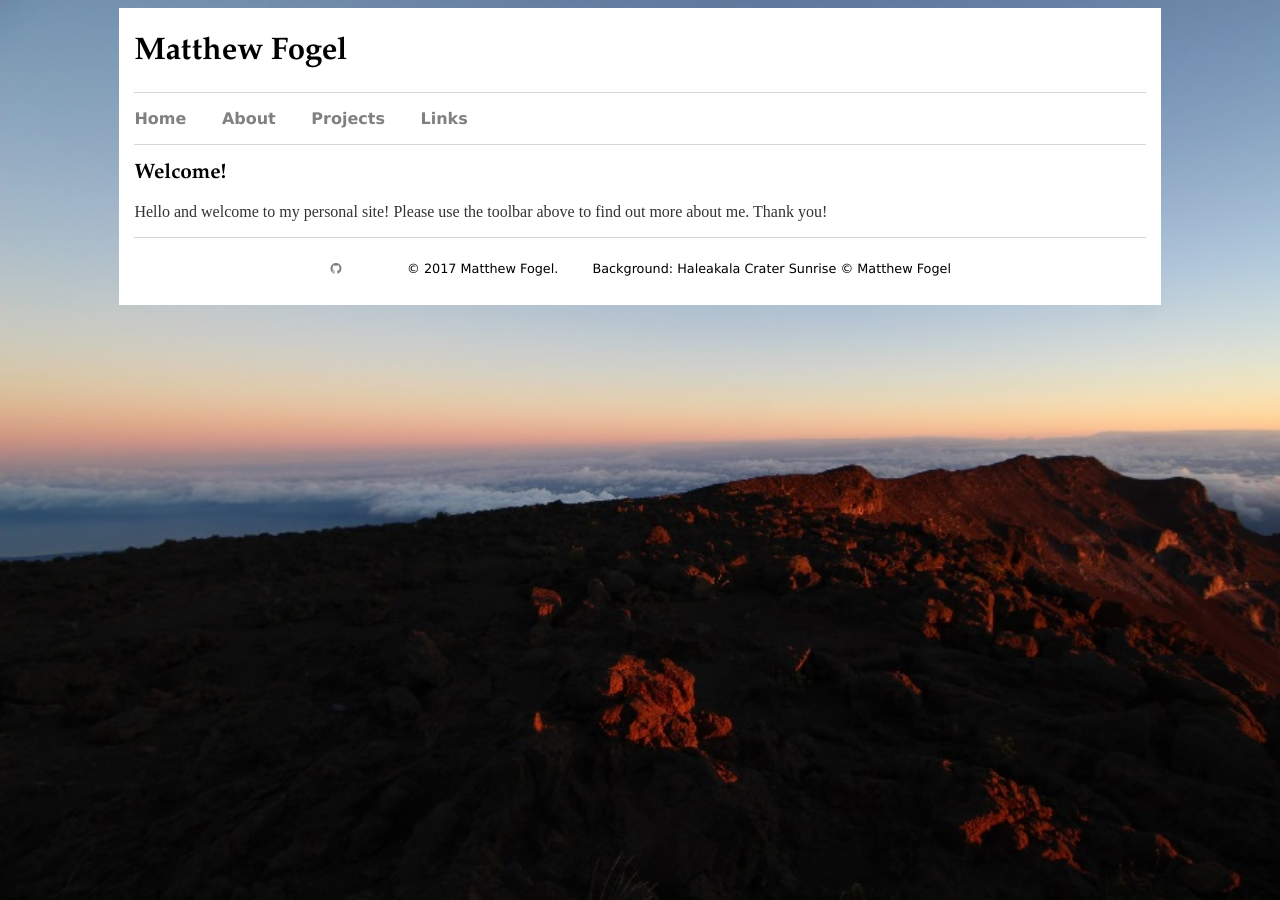
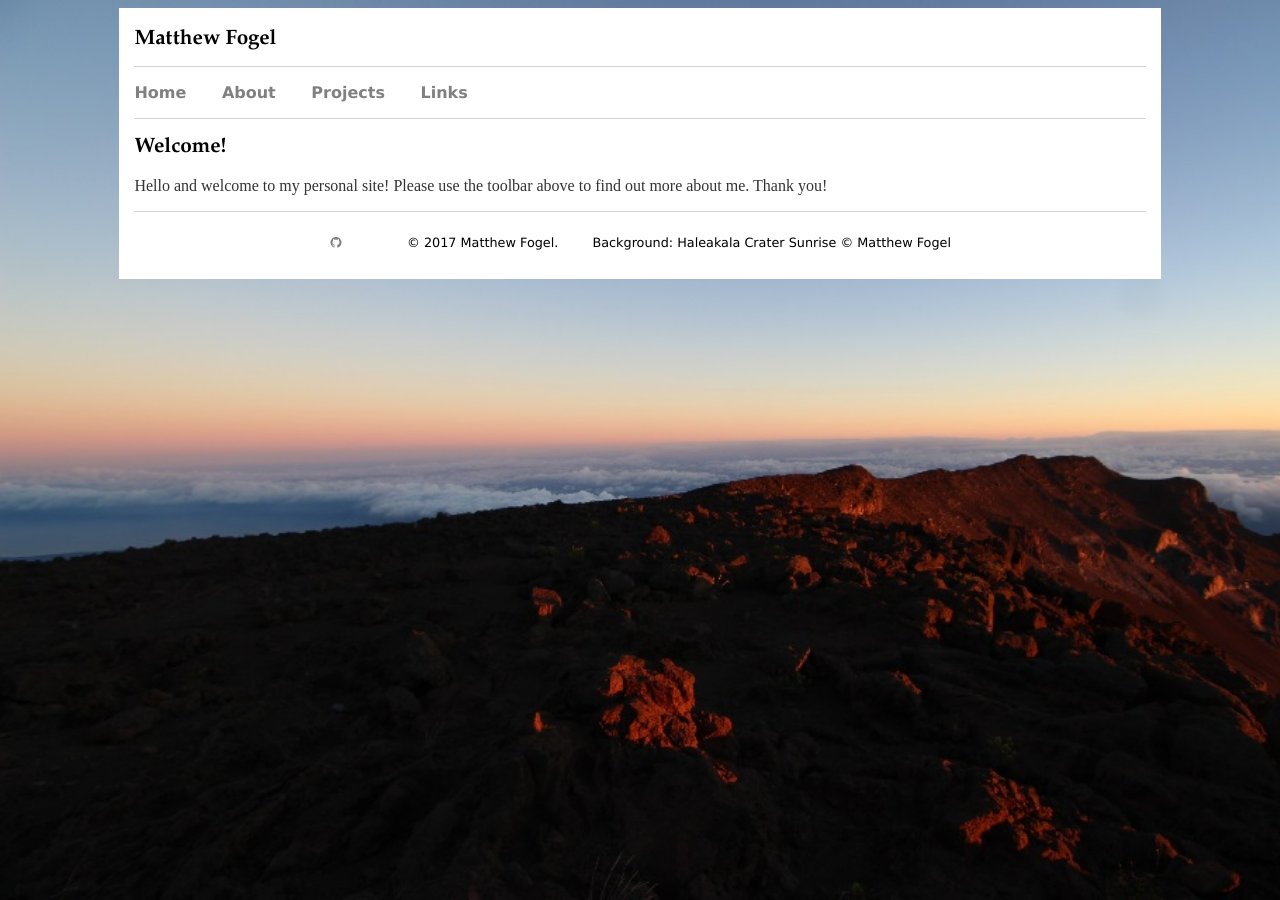
Before and after one commit to matthew-fogel/matthew-fogel.github.io, a Jekyll site: the page built from index.html, in a window 1280 px wide. Built offline with Jekyll 4.4.1, drawn with Linux system fonts in a browser that asks for light colours.

Commit message:
Added rem font sizes
Relative font scaling

```diff
--- a/css/main.css
+++ b/css/main.css
@@ -7,7 +7,7 @@
   background-size: cover;
   background-attachment: fixed;
   background-color: deepskyblue;
-  rem: 16px;
+  font-size: 16px;
 }
 
 div.headerbar {
@@ -37,7 +37,7 @@
 
 header {
   font-family:'Garamond', 'Times New Roman', 'Serif';
-  font-size: 1.5em;
+  font-size: 1.5rem;
   display: block;
   border-bottom: 1.5px solid #d5d5d5;
 }
@@ -76,24 +76,24 @@
 }
 
 h1 {
-  font-size: 1.3em;
+  font-size: 1.3rem;
   font-family:'Garamond', 'Times New Roman', 'Serif';
 }
 
 h2 {
-  font-size: 1.15em;
+  font-size: 1.15rem;
   font-family:'Garamond', 'Times New Roman', 'Serif';
 }
 
 p {
-  font-size: 1em;
-  line-height: 1.2em;
+  font-size: 1rem;
+  line-height: 1.2rem;
   color: #333333;
 }
 
 footer {
   border-top: 1.5px solid #d5d5d5;
-  font-size: .8em;
+  font-size: .8rem;
 }
 
 footer ul li {
@@ -102,13 +102,13 @@
 
 ul.posts {
   margin: auto;
-  font-size: 1em;
+  font-size: 1rem;
 }
 
 ul.posts li {
   list-style: none;
-  font-size: 1em;
-  line-height: 1.2em;
+  font-size: 1rem;
+  line-height: 1.2rem;
 }
 
 .fa {
```
